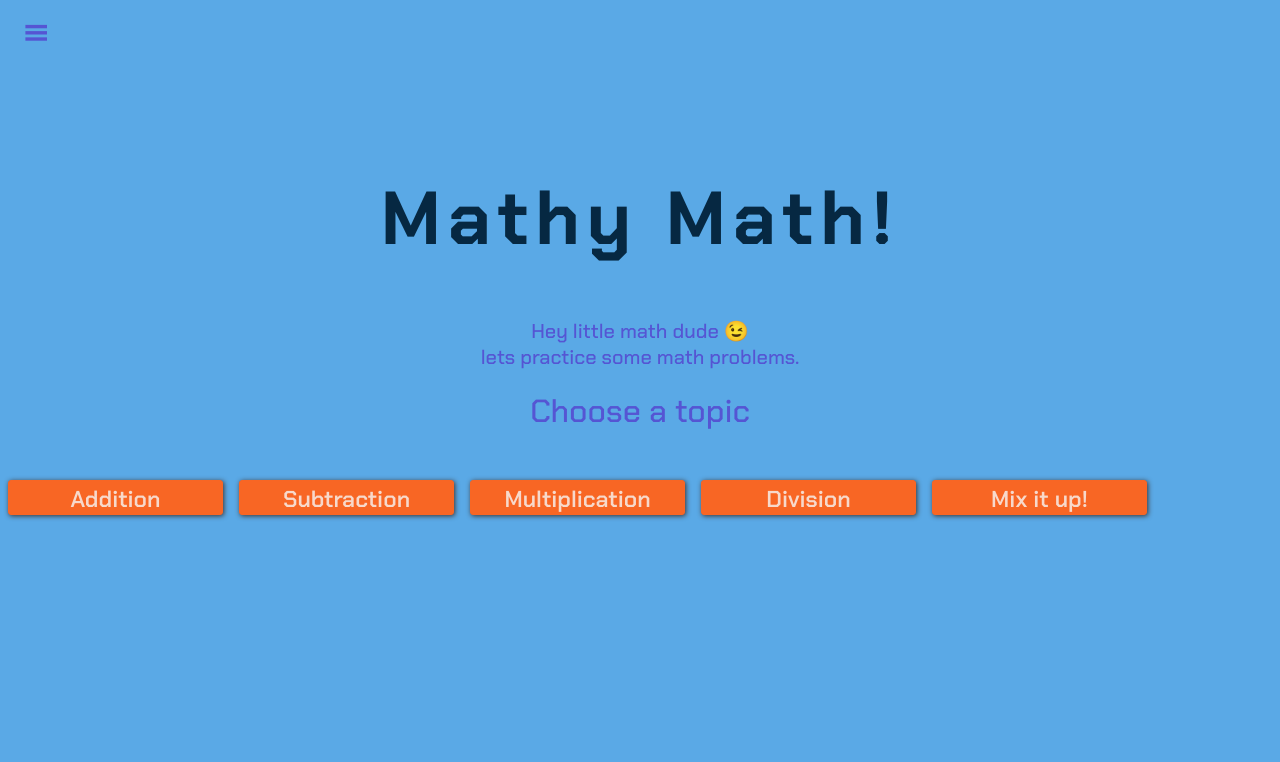
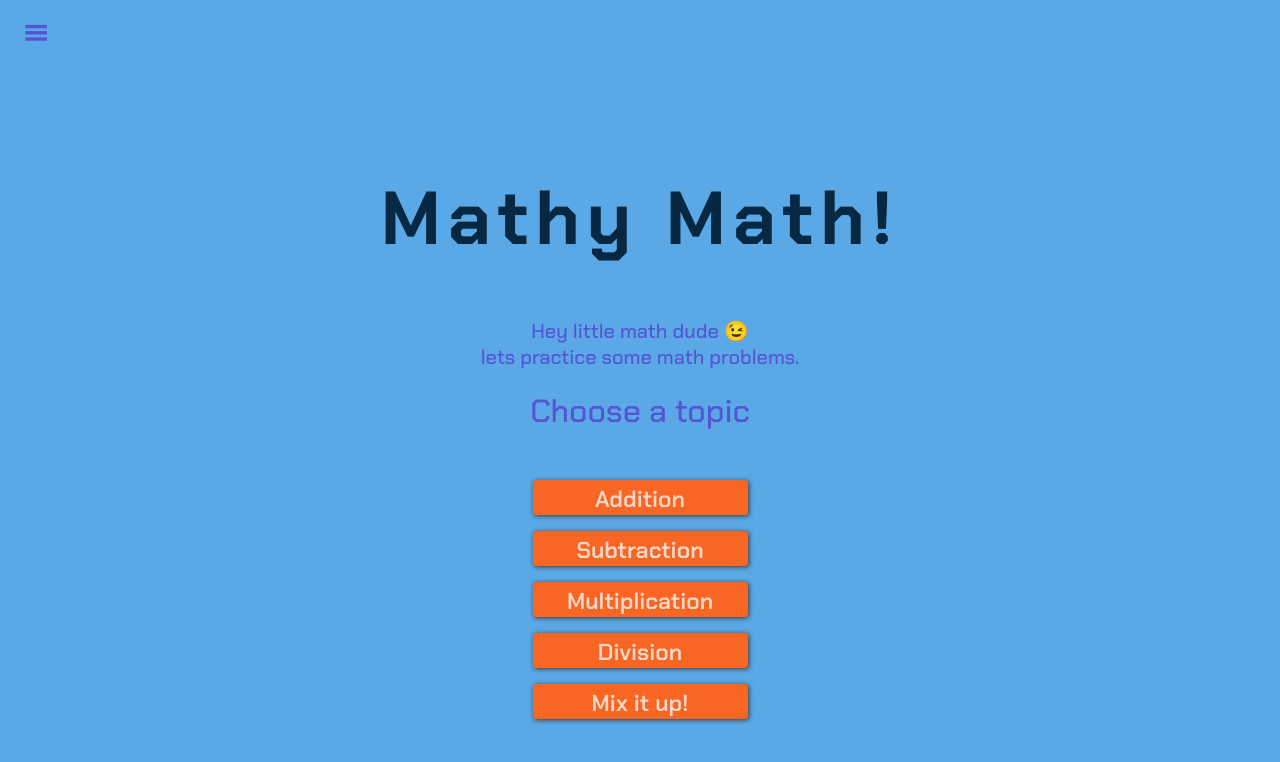
Before and after one commit to CRJones7/mathymath, a React (Create React App) app: page / in a window 1280 px wide. Shown: the top 762 px of the page. Built offline with nearby package versions, Linux system fonts and the light colour scheme.

Commit message:
new class

```diff
--- a/src/Components/LevelSelector.js
+++ b/src/Components/LevelSelector.js
@@ -14,19 +14,19 @@ const LevelSelector = ({mathType, handleLevel}) => {
                 <h1 className='homeTitle levelSelectorTitle'>Choose Difficulty:</h1>
                 <div className='levelSelectors'>
                     <div className='level'>
-                    <label>Beginner</label>
+                    <label className='levelLabel'>Beginner</label>
                     <input type='radio' checked={localLevel === 'easy'} onChange={() => setLocalLevel('easy')}/>
                     </div>
                     <div className='level'>
-                    <label>Medium Good</label>
+                    <label className='levelLabel'>Medium Good</label>
                     <input type='radio' checked={localLevel === 'medium'} onChange={() => setLocalLevel('medium')}/>
                     </div>
                     <div className='level'>
-                    <label>Good Good</label>
+                    <label className='levelLabel'>Good Good</label>
                     <input type='radio' checked={localLevel === 'hard'} onChange={() => setLocalLevel('hard')}/>
                     </div>
                     <div className='level'>
-                    <label>Math Genius</label>
+                    <label className='levelLabel'>Math Genius</label>
                     <input type='radio' checked={localLevel === 'hardX'} onChange={() => setLocalLevel('hardX')}/>
                     </div>
                 </div>
--- a/src/Components/main.css
+++ b/src/Components/main.css
@@ -71,8 +71,6 @@
   }
   .closedNavBtn:hover{
     color: #f9c60e;
-    border-right: 6px groove #5555d3;
-
   }
 
 .material-symbols-outlined {
@@ -87,7 +85,7 @@
     color: #5555d3;
     height: 100vh;
     width: 100vw;
-    overflow: hidden;
+    overflow-x: hidden;
     font-size: 32px;
     margin-top:0;
     position: relative;
@@ -134,7 +132,7 @@
 
   .selections{
     display: flex;
-    flex-direction: row;
+    flex-direction: column;
     align-items: center;
     padding-top: 40px;
   }
@@ -228,12 +226,9 @@
 
   /* tablets */
   @media only screen and  (max-width: 900px){
-    /* .contentContainer{
-        position: absolute;
-          top: 40%;
-          left: 25%;
-          margin: -50px 0 0 -50px;
-        } */
+    .contentContainer{
+        padding: 20px;
+        }
         .selectionBtn{
             margin: 8px auto 8px auto;
             padding: 3px 18px 3px 18px;
```
